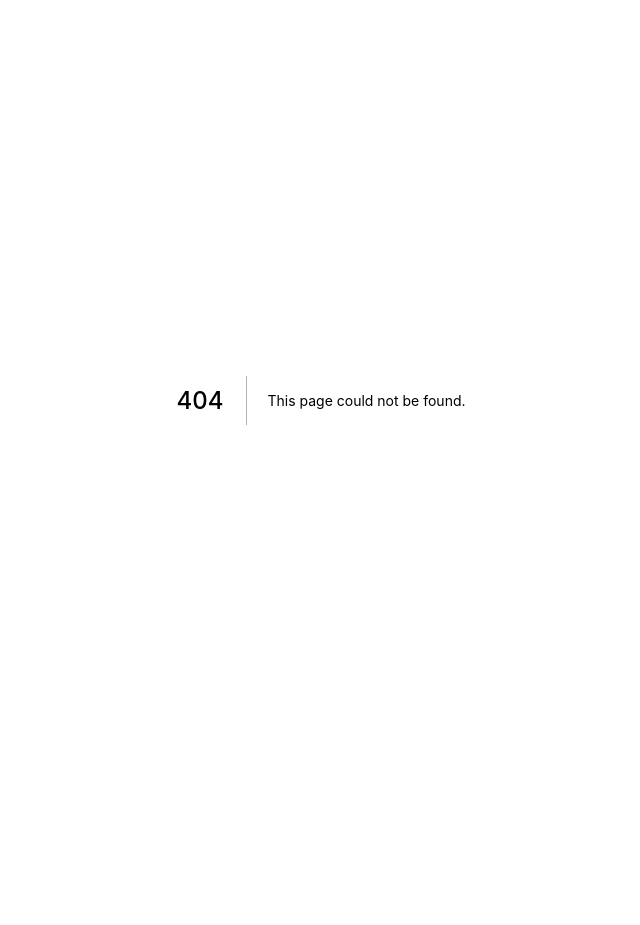
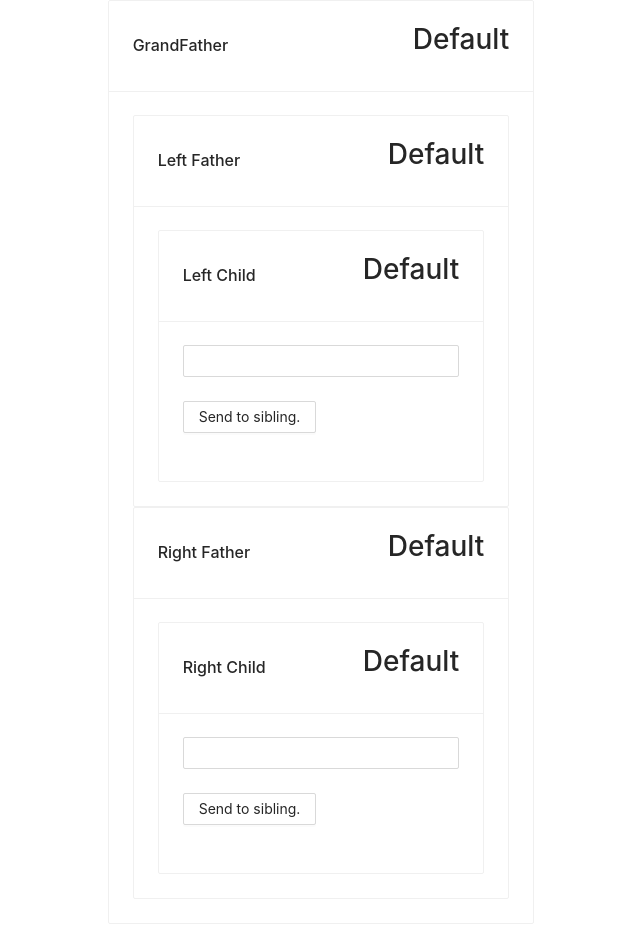
Before and after one commit to LeonLester/ReactComponentDataFlow, a Next.js app: page /withContext/cousins/grandFather in a window 1280 px wide. Before the commit this address had no page. Shown: the whole page, without its empty margins (319-959 px from the left). Before the commit the page ends 800 px from the top, so only its background shows below. Built offline with nearby package versions, Linux system fonts and the light colour scheme.

Commit message:
Added cousins flow

```diff
--- /dev/null
+++ b/pages/withContext/cousins/childLeft.js
@@ -0,0 +1,34 @@
+import {MyContext} from './grandFather';
+import 'antd/dist/antd.css';
+import {useContext} from 'react';
+import {Row, Form, Card, Input, Button} from 'antd';
+import FormItem from 'antd/lib/form/FormItem';
+
+
+
+export default function childLeft() {
+    const context = useContext(MyContext);
+
+    function onFinish(values) {
+        context.setState(values.name);
+    }
+
+    return (
+        <div>
+            <Row>
+                <Card title="Left Child" extra={<h1>{context.state}</h1>} style={{width: "100%"}}>
+                    <Form onFinish={onFinish}>
+                        <FormItem name="name">
+                            <Input maxLength="10"></Input>
+                        </FormItem>
+                        <FormItem>
+                            <Button htmlType="submit">
+                                Send to sibling.
+                            </Button>
+                        </FormItem>
+                    </Form>
+                </Card>
+            </Row>
+        </div>
+    )
+}
--- /dev/null
+++ b/pages/withContext/cousins/childRight.js
@@ -0,0 +1,34 @@
+import {MyContext} from './grandFather';
+import 'antd/dist/antd.css';
+import {useContext} from 'react';
+import {Row, Form, Card, Input, Button} from 'antd';
+import FormItem from 'antd/lib/form/FormItem';
+
+
+
+export default function childRight() {
+    const context = useContext(MyContext);
+
+    function onFinish(values) {
+        context.setState(values.name);
+    }
+
+    return (
+        <div>
+            <Row>
+                <Card title="Right Child" extra={<h1>{context.state}</h1>} style={{width: "100%"}}>
+                    <Form onFinish={onFinish}>
+                        <FormItem name="name">
+                            <Input maxLength="10"></Input>
+                        </FormItem>
+                        <FormItem>
+                            <Button htmlType="submit">
+                                Send to sibling.
+                            </Button>
+                        </FormItem>
+                    </Form>
+                </Card>
+            </Row>
+        </div>
+    )
+}
--- /dev/null
+++ b/pages/withContext/cousins/fatherLeft.js
@@ -0,0 +1,19 @@
+import ChildLeft from './childLeft';
+import {MyContext} from './grandFather';
+import 'antd/dist/antd.css';
+import {Row, Card} from 'antd';
+import {useContext} from 'react';
+
+export default function father() {
+    const context = useContext(MyContext);
+
+    return (
+        <div>
+            <Row>
+                <Card title="Left Father" extra={<h1>{context.state}</h1>} style={{width: "100%"}}>
+                    <ChildLeft/>
+                </Card>
+            </Row>
+        </div>
+    )
+}
--- /dev/null
+++ b/pages/withContext/cousins/fatherRight.js
@@ -0,0 +1,18 @@
+import ChildRight from './childRight';
+import {MyContext} from './grandFather';
+import 'antd/dist/antd.css';
+import {Row, Card} from 'antd';
+import {useContext} from 'react';
+
+export default function father() {
+    const context = useContext(MyContext);
+    return (
+        <div>
+            <Row>
+                <Card title="Right Father" extra={<h1>{context.state}</h1>} style={{width: "100%"}}>
+                    <ChildRight/>
+                </Card>
+            </Row>
+        </div>
+    )
+}
--- /dev/null
+++ b/pages/withContext/cousins/grandFather.js
@@ -0,0 +1,36 @@
+import React from 'react';
+import {createContext, useState} from 'react';
+import {Row, Col, Card} from 'antd';
+import 'antd/dist/antd.css';
+import FatherLeft from './fatherLeft';
+import FatherRight from './fatherRight';
+
+
+export const MyContext = createContext();
+
+export default function grandFather() {
+    const [data,setData] = useState("Default");
+
+    return (
+        <div>
+            <Row>
+                <Col span={8}></Col>
+                    <Col span={8}>
+                    <Card title="GrandFather" extra={<h1>{data}</h1>} style={{ width: "100%"}}>
+                        <MyContext.Provider
+                            value={{
+                                state: data,
+                                setState: setData,
+                            }}
+                        >
+                            <FatherLeft/>
+                            <FatherRight/>
+                        </MyContext.Provider>
+                    </Card>
+                </Col>
+                <Col span={8}></Col>
+                <Col span={8}></Col>
+            </Row>
+        </div>
+    )
+}
```
